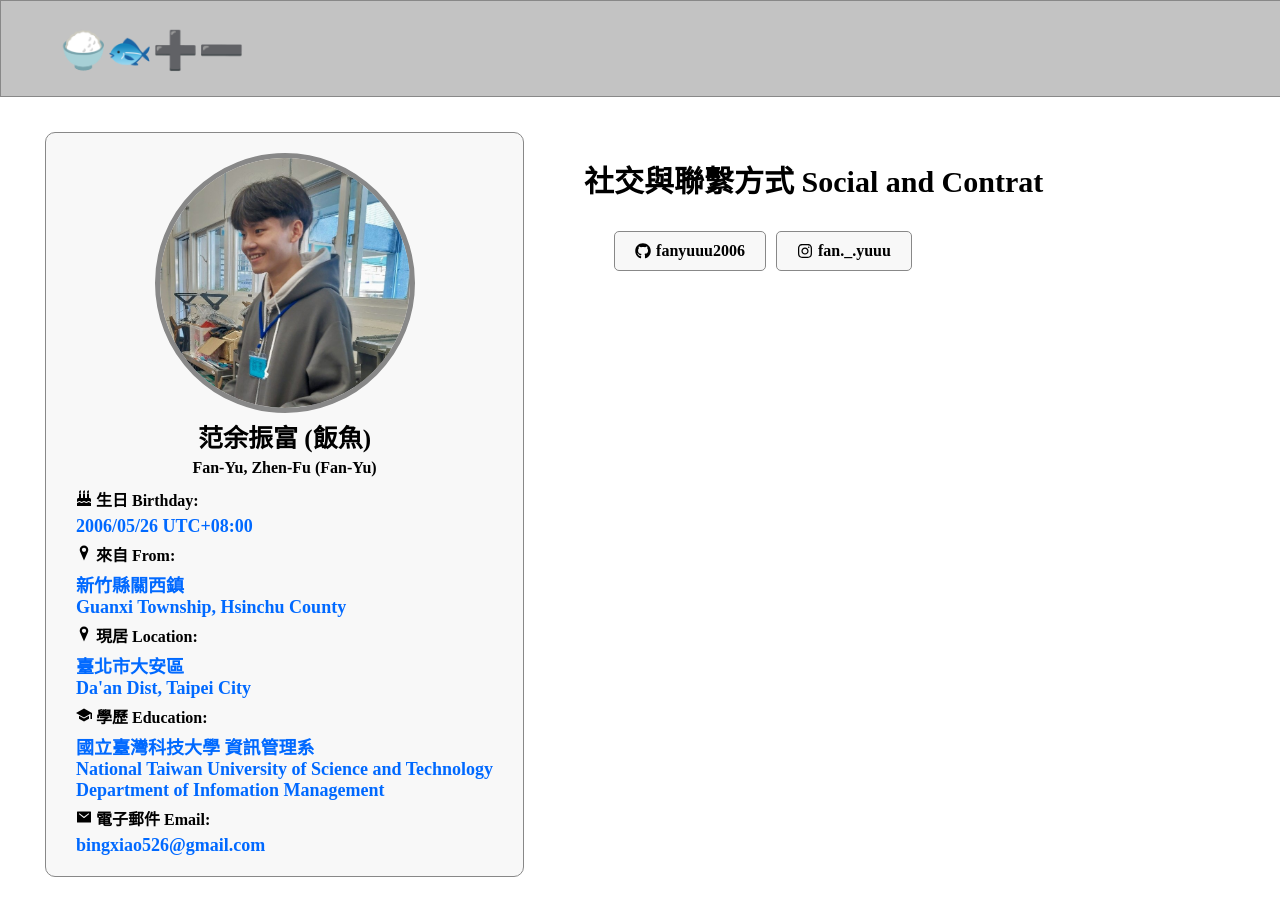
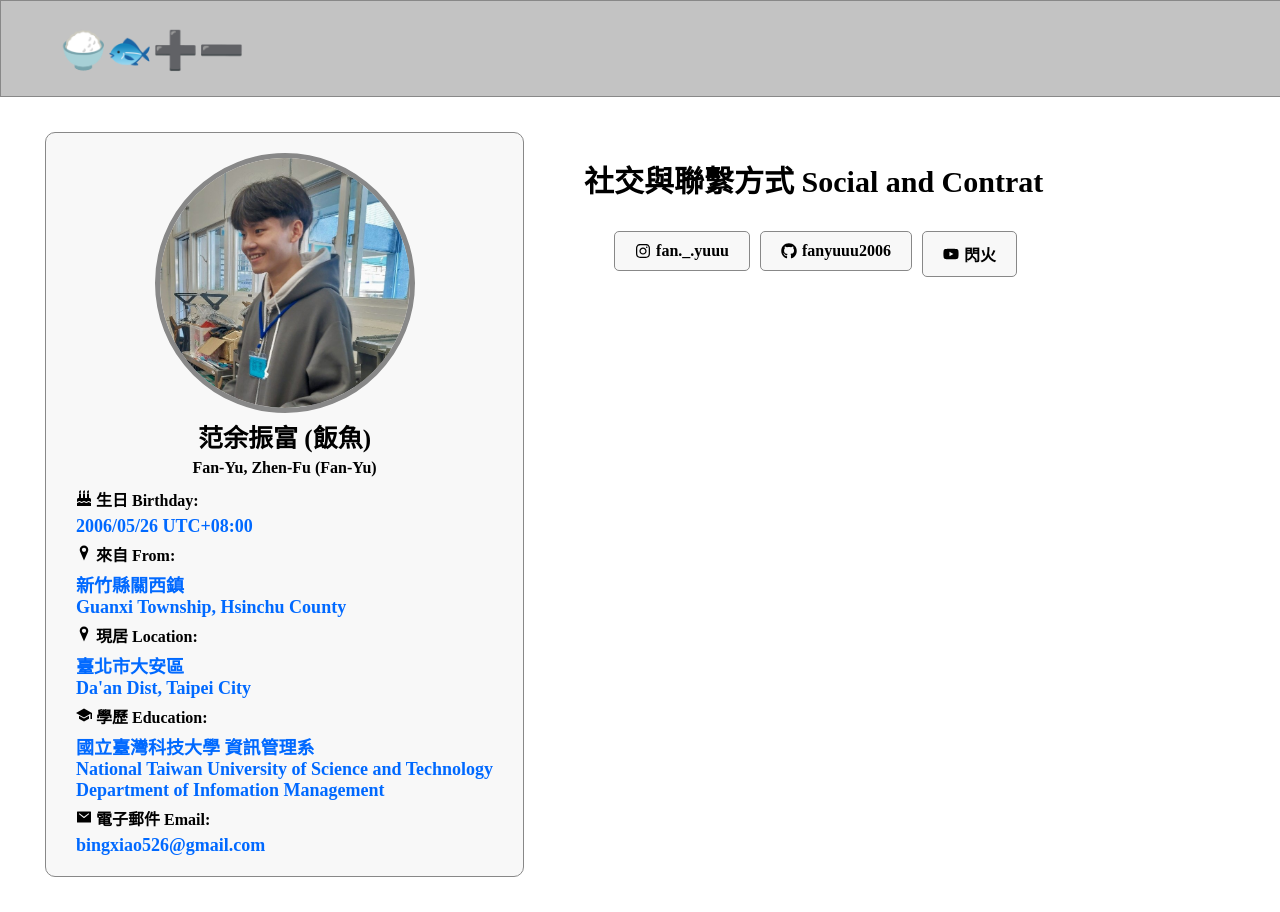
Before and after one commit to fanyuuu2006/fanyu-web, a Next.js app in the folder frontend/: page / in a window 1280 px wide. Shown: the top 912 px of the page. Built offline with nearby package versions, Linux system fonts and the light colour scheme.

Commit message:
feat: YouTube

```diff
--- a/frontend/src/components/Index/ContactDiv.jsx
+++ b/frontend/src/components/Index/ContactDiv.jsx
@@ -1,18 +1,23 @@
 import "@/styles/Index/ContactLink.css";
 import Link from "next/link";
 import Contact from "@/json/Contact.json";
-import { FaGithub, FaInstagram } from "react-icons/fa";
+import { FaGithub, FaInstagram, FaYoutube } from "react-icons/fa";
 
 const ContactData = [
+  {
+    title: "Instagram",
+    icon: <FaInstagram />,
+    ...Contact.Instagram,
+  },
   {
     title: "GitHub",
     icon: <FaGithub />,
     ...Contact.GitHub,
   },
   {
-    title: "Instagram",
-    icon: <FaInstagram />,
-    ...Contact.Instagram,
+    title: "YouTube",
+    icon: <FaYoutube />,
+    ...Contact.YouTube,
   },
 ];
 
--- a/frontend/src/json/Contact.json
+++ b/frontend/src/json/Contact.json
@@ -1,10 +1,14 @@
 {
+    "Instagram":{
+        "id": "fan._.yuuu",
+        "url": "https://www.instagram.com/fan._.yuuu/"
+    },
     "GitHub":{
         "id": "fanyuuu2006",
         "url": "https://github.com/fanyuuu2006"
     },
-    "Instagram":{
-        "id": "fan._.yuuu",
-        "url": "https://www.instagram.com/fan._.yuuu/"
+    "YouTube":{
+        "id": "閃火",
+        "url": "https://www.youtube.com/@fan_yuuu"
     }
 }
--- a/frontend/src/styles/Index/ContactLink.css
+++ b/frontend/src/styles/Index/ContactLink.css
@@ -14,6 +14,7 @@
 
 .ContactLinkDiv {
   display: flex;
+  flex-wrap: wrap;
   margin: var(--margin-medium);
   padding: var(--padding-small);
 }
@@ -23,6 +24,7 @@
   width: fit-content;
   font-size: 16px;
   font-weight: bold;
+  white-space: nowrap;
   background-color: var(--background-color);
   border: var(--border-lv1);
   border-radius: 5px;
```
